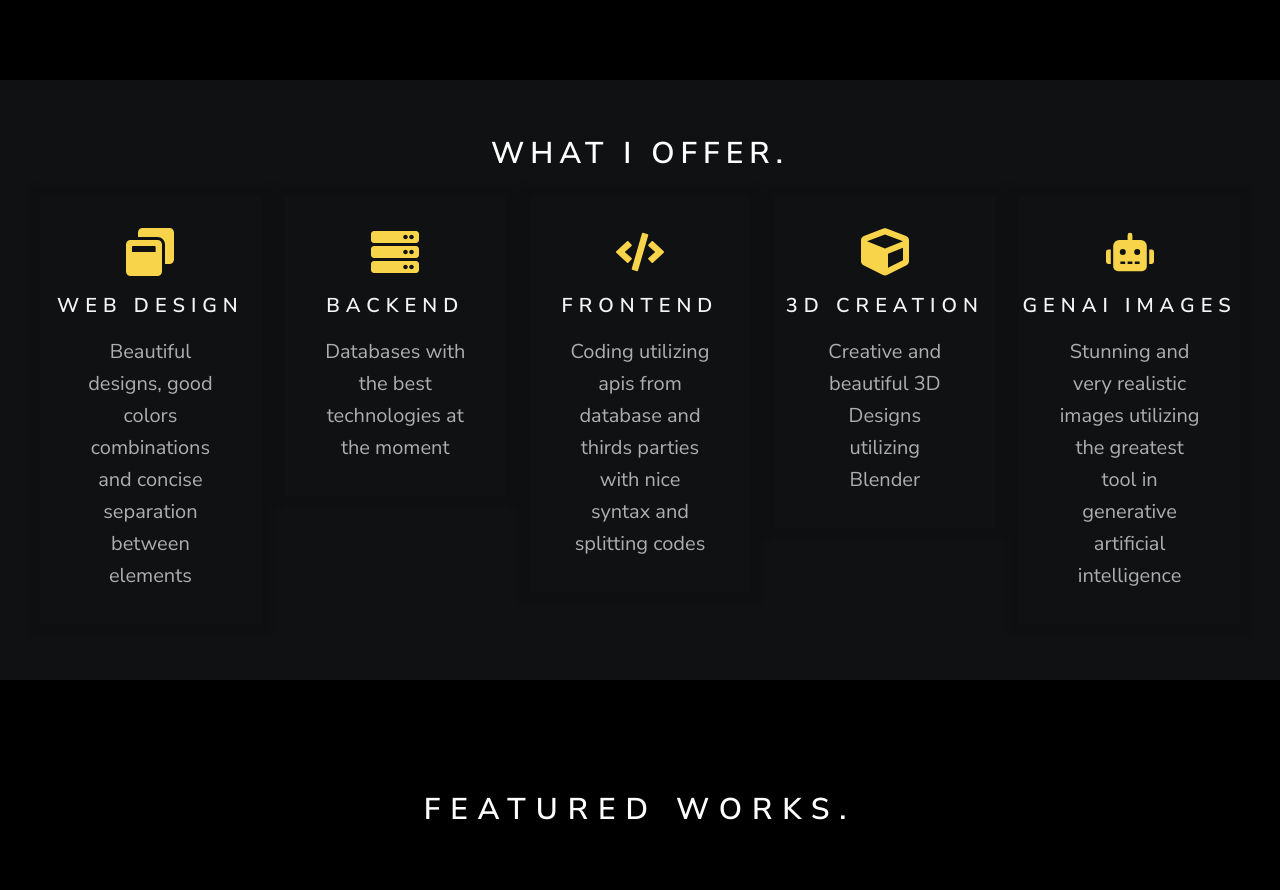
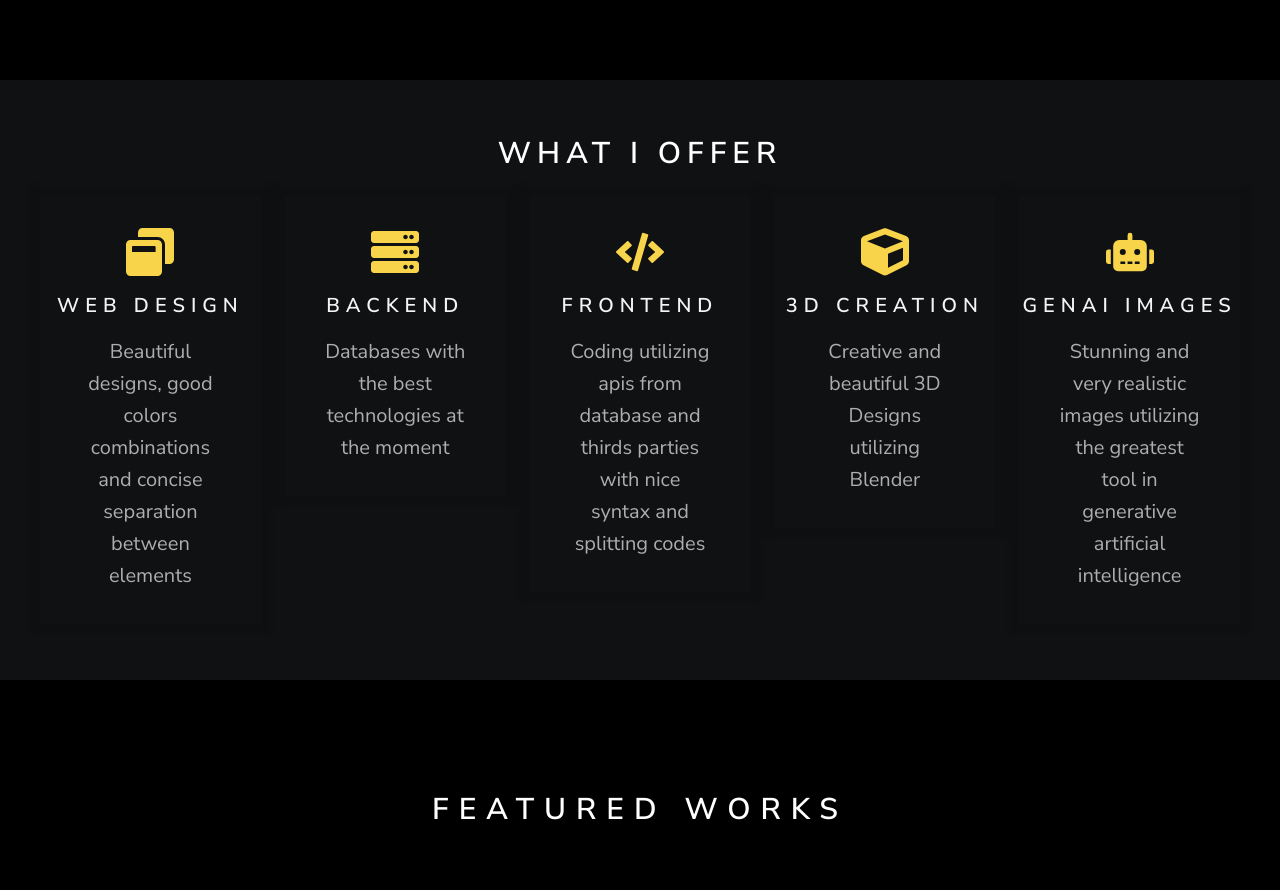
Before and after one commit to filippebr/personal-portfolio, a Next.js app: page / in a window 1280 px wide. Shown: the part 1640-2530 px from the top of the page. Built offline with nearby package versions, Linux system fonts and the light colour scheme.

Commit message:
dots removed

```diff
--- a/src/components/Offers.tsx
+++ b/src/components/Offers.tsx
@@ -6,7 +6,7 @@ function Offers() {
     <section id="offers" className="bg-[#0F1113] text-white py-14">
       <div>
         <h1 className="text-3xl uppercase tracking-[6px] font-semibold text-center text-white mb-6">
-          What I Offer.
+          What I Offer
         </h1>
         <div className="w-full px-10 items-start grid grid-cols-1 md:grid-cols-2 lg:grid-cols-5 gap-6">
           <OfferCard
--- a/src/components/Works.tsx
+++ b/src/components/Works.tsx
@@ -5,7 +5,7 @@ function Works() {
   return (
     <section id="portfolio" className="w-full h-full bg-black text-white py-28">
       <h1 className="text-3xl uppercase tracking-[10px] font-semibold text-center">
-        Featured Works.
+        Featured Works
       </h1>
       <div className="w-full grid grid-cols-1 md:grid-cols-2 lg:grid-cols-4 gap-4 lg:gap-0 h-[1000px] md:h-[480px] mt-16 px-6">
         {imagesData.map((image) => (
```
